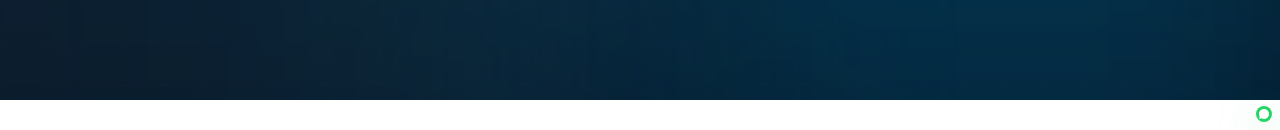
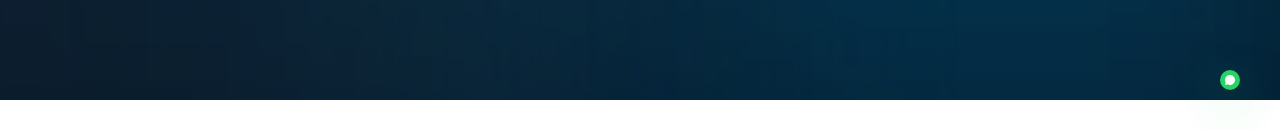
Before and after one commit to Tobithe3rd/Marstek-Nigeria-Site, a Next.js app: page / in a window 1280 px wide. Shown: the part 670-800 px from the top of the page. Built offline with nearby package versions, Linux system fonts and the light colour scheme.

Commit message:
Enlarge WhatsApp bubble: w-20 h-20, bottom-10 right-10, stronger shadow

```diff
--- a/src/app/page.tsx
+++ b/src/app/page.tsx
@@ -170,7 +170,7 @@ export default function HomePage() {
         href="https://wa.me/2348000000000?text=Hello%2C%20I'm%20interested%20in%20Marstek%20products."
         target="_blank"
         rel="noopener noreferrer"
-        className="group fixed bottom-8 right-8 z-50 w-16 h-16 flex items-center justify-center bg-[#25D366] text-white rounded-full shadow-[0_12px_40px_rgba(37,211,102,0.4)] hover:shadow-[0_20px_60px_rgba(37,211,102,0.6)] hover:-translate-y-[4px] hover:scale-110 active:translate-y-0 transition-[transform,shadow,scale] duration-300 ease-premium focus-visible:outline-none focus-visible:ring-2 focus-visible:ring-[#25D366] focus-visible:ring-offset-4 overflow-visible"
+        className="group fixed bottom-10 right-10 z-50 w-20 h-20 flex items-center justify-center bg-[#25D366] text-white rounded-full shadow-[0_16px_48px_rgba(37,211,102,0.45)] hover:shadow-[0_24px_72px_rgba(37,211,102,0.65)] hover:-translate-y-[5px] hover:scale-110 active:translate-y-0 transition-[transform,shadow,scale] duration-300 ease-premium focus-visible:outline-none focus-visible:ring-4 focus-visible:ring-[#25D366] focus-visible:ring-offset-4 overflow-visible"
         aria-label="Chat on WhatsApp with Marstek Nigeria"
       >
         <span className="inline-flex items-center justify-center w-12 h-12 shrink-0 transition-transform duration-300 ease-premium group-hover:scale-110">
```
